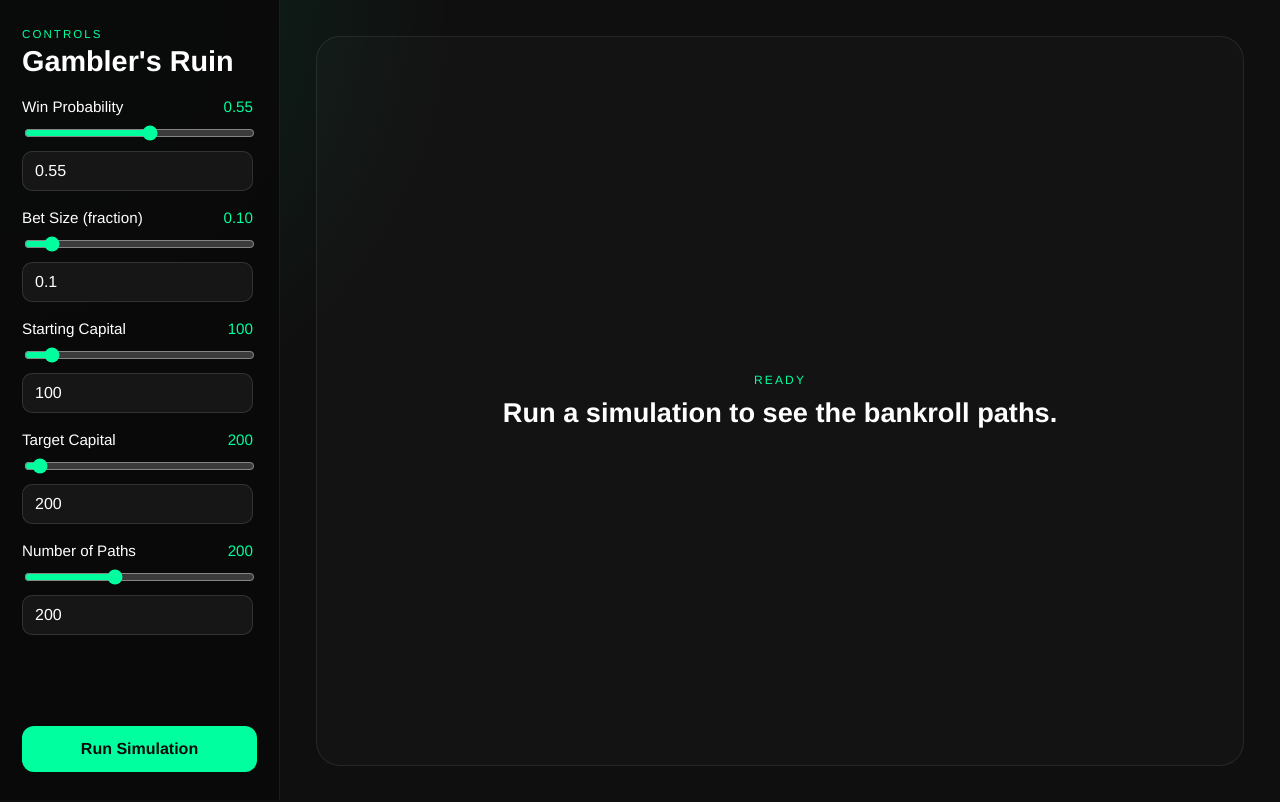
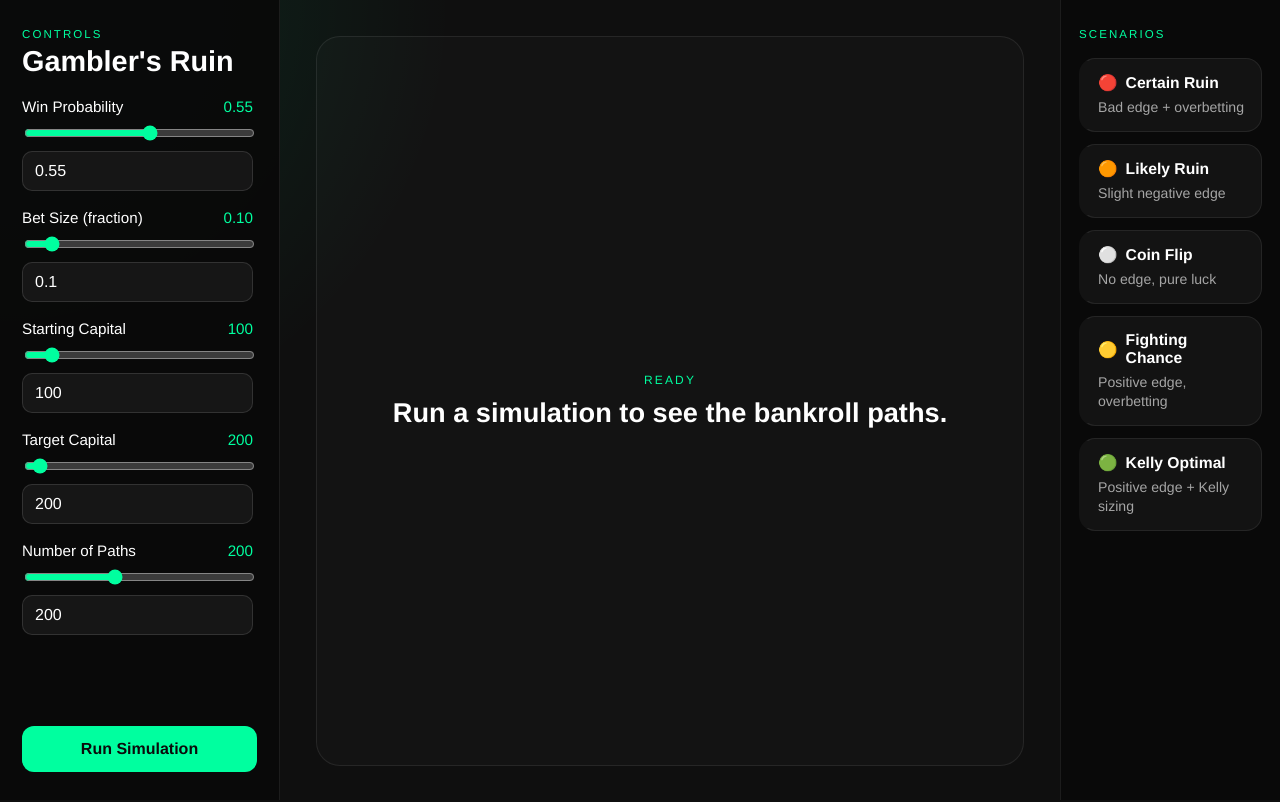
Before and after one commit to Eightalmond/Gambler-Ruin, a React (Vite) app in the folder gamblers-ruin/frontend/: page / in a window 1280 px wide. Built offline with nearby package versions, Linux system fonts and the light colour scheme.

Commit message:
preset buttons for params

```diff
--- a/gamblers-ruin/frontend/src/App.jsx
+++ b/gamblers-ruin/frontend/src/App.jsx
@@ -1,14 +1,67 @@
 import { useState } from "react";
 
-import ParameterPanel from "./ParameterPanel";
+import ParameterPanel, { buildInitialParams } from "./ParameterPanel";
 import PathsChart from "./PathsChart";
+import Presets from "./Presets";
 
 export default function App() {
+  const [params, setParams] = useState(buildInitialParams);
   const [result, setResult] = useState(null);
+  const [isLoading, setIsLoading] = useState(false);
+  const [error, setError] = useState("");
+  const [activePreset, setActivePreset] = useState(null);
+
+  async function runSimulation(nextParams = params) {
+    setIsLoading(true);
+    setError("");
+
+    try {
+      const response = await fetch("http://localhost:8000/simulate", {
+        method: "POST",
+        headers: {
+          "Content-Type": "application/json",
+        },
+        body: JSON.stringify(nextParams),
+      });
+
+      if (!response.ok) {
+        throw new Error("Simulation request failed");
+      }
+
+      const simulationResult = await response.json();
+      setResult({
+        ...simulationResult,
+        starting_capital: nextParams.starting_capital,
+        target: nextParams.target,
+      });
+    } catch (caughtError) {
+      setError(caughtError.message || "Unable to run simulation");
+      setResult(null);
+    } finally {
+      setIsLoading(false);
+    }
+  }
+
+  function handleSelectPreset(preset) {
+    const nextParams = {
+      ...params,
+      ...preset.params,
+    };
+
+    setParams(nextParams);
+    setActivePreset(preset.label);
+    runSimulation(nextParams);
+  }
 
   return (
     <div className="app-shell">
-      <ParameterPanel onResult={setResult} />
+      <ParameterPanel
+        params={params}
+        onParamsChange={setParams}
+        onRunSimulation={runSimulation}
+        isLoading={isLoading}
+        error={error}
+      />
       <main className="main-content">
         <div id="results" data-has-result={result ? "true" : "false"}>
           {result ? (
@@ -21,6 +74,7 @@ export default function App() {
           )}
         </div>
       </main>
+      <Presets onSelectPreset={handleSelectPreset} activePreset={activePreset} />
     </div>
   );
 }
--- a/gamblers-ruin/frontend/src/ParameterPanel.jsx
+++ b/gamblers-ruin/frontend/src/ParameterPanel.jsx
@@ -1,6 +1,4 @@
-import { useState } from "react";
-
-const FIELDS = [
+export const FIELDS = [
   {
     key: "p",
     label: "Win Probability",
@@ -43,7 +41,7 @@ const FIELDS = [
   },
 ];
 
-function buildInitialParams() {
+export function buildInitialParams() {
   return Object.fromEntries(
     FIELDS.map((field) => [field.key, field.defaultValue]),
   );
@@ -57,11 +55,13 @@ function formatValue(fieldKey, value) {
   return String(value);
 }
 
-export default function ParameterPanel({ onResult }) {
-  const [params, setParams] = useState(buildInitialParams);
-  const [isLoading, setIsLoading] = useState(false);
-  const [error, setError] = useState("");
-
+export default function ParameterPanel({
+  params,
+  onParamsChange,
+  onRunSimulation,
+  isLoading,
+  error,
+}) {
   function updateParam(field, rawValue) {
     const nextValue =
       field.key === "n_paths" ||
@@ -70,41 +70,10 @@ export default function ParameterPanel({ onResult }) {
         ? Number.parseInt(rawValue, 10)
         : Number.parseFloat(rawValue);
 
-    setParams((current) => ({
+    onParamsChange((current) => ({
       ...current,
       [field.key]: Number.isNaN(nextValue) ? field.min : nextValue,
     }));
-  }
-
-  async function runSimulation() {
-    setIsLoading(true);
-    setError("");
-
-    try {
-      const response = await fetch("http://localhost:8000/simulate", {
-        method: "POST",
-        headers: {
-          "Content-Type": "application/json",
-        },
-        body: JSON.stringify(params),
-      });
-
-      if (!response.ok) {
-        throw new Error("Simulation request failed");
-      }
-
-      const result = await response.json();
-      onResult({
-        ...result,
-        starting_capital: params.starting_capital,
-        target: params.target,
-      });
-    } catch (caughtError) {
-      setError(caughtError.message || "Unable to run simulation");
-      onResult(null);
-    } finally {
-      setIsLoading(false);
-    }
   }
 
   return (
@@ -148,7 +117,7 @@ export default function ParameterPanel({ onResult }) {
       <button
         className="run-button"
         type="button"
-        onClick={runSimulation}
+        onClick={() => onRunSimulation(params)}
         disabled={isLoading}
       >
         {isLoading ? "Running..." : "Run Simulation"}
--- /dev/null
+++ b/gamblers-ruin/frontend/src/Presets.jsx
@@ -0,0 +1,60 @@
+const PRESETS = [
+  {
+    label: "Certain Ruin",
+    emoji: "🔴",
+    description: "Bad edge + overbetting",
+    params: { p: 0.4, bet_fraction: 0.4, starting_capital: 100, target: 300, n_paths: 200 },
+  },
+  {
+    label: "Likely Ruin",
+    emoji: "🟠",
+    description: "Slight negative edge",
+    params: { p: 0.47, bet_fraction: 0.25, starting_capital: 100, target: 300, n_paths: 200 },
+  },
+  {
+    label: "Coin Flip",
+    emoji: "⚪",
+    description: "No edge, pure luck",
+    params: { p: 0.5, bet_fraction: 0.15, starting_capital: 100, target: 300, n_paths: 200 },
+  },
+  {
+    label: "Fighting Chance",
+    emoji: "🟡",
+    description: "Positive edge, overbetting",
+    params: { p: 0.55, bet_fraction: 0.25, starting_capital: 100, target: 300, n_paths: 200 },
+  },
+  {
+    label: "Kelly Optimal",
+    emoji: "🟢",
+    description: "Positive edge + Kelly sizing",
+    params: { p: 0.55, bet_fraction: 0.1, starting_capital: 100, target: 300, n_paths: 200 },
+  },
+];
+
+export default function Presets({ onSelectPreset, activePreset }) {
+  return (
+    <aside className="presets-panel">
+      <div className="presets-panel__header">
+        <p className="parameter-panel__eyebrow">Scenarios</p>
+      </div>
+
+      <div className="presets-panel__list">
+        {PRESETS.map((preset) => (
+          <button
+            key={preset.label}
+            type="button"
+            className={`preset-card${
+              activePreset === preset.label ? " preset-card--active" : ""
+            }`}
+            onClick={() => onSelectPreset(preset)}
+          >
+            <span className="preset-card__title">
+              {preset.emoji} <strong>{preset.label}</strong>
+            </span>
+            <span className="preset-card__description">{preset.description}</span>
+          </button>
+        ))}
+      </div>
+    </aside>
+  );
+}
--- a/gamblers-ruin/frontend/src/styles.css
+++ b/gamblers-ruin/frontend/src/styles.css
@@ -127,6 +127,7 @@ input {
 
 .main-content {
   margin-left: 280px;
+  margin-right: 220px;
   min-height: 100vh;
   padding: 36px;
 }
@@ -238,6 +239,65 @@ input {
   height: 540px;
 }
 
+.presets-panel {
+  position: fixed;
+  top: 0;
+  right: 0;
+  width: 220px;
+  height: 100vh;
+  padding: 28px 18px;
+  border-left: 1px solid rgba(255, 255, 255, 0.08);
+  background: rgba(10, 10, 10, 0.96);
+  display: flex;
+  flex-direction: column;
+  gap: 18px;
+}
+
+.presets-panel__list {
+  display: flex;
+  flex-direction: column;
+  gap: 12px;
+  overflow-y: auto;
+}
+
+.preset-card {
+  width: 100%;
+  padding: 14px 14px 14px 16px;
+  border: 1px solid rgba(255, 255, 255, 0.08);
+  border-left: 3px solid transparent;
+  border-radius: 16px;
+  background: #131313;
+  color: #ffffff;
+  text-align: left;
+  cursor: pointer;
+  display: flex;
+  flex-direction: column;
+  gap: 6px;
+  transition: background 0.2s ease, transform 0.2s ease, border-color 0.2s ease;
+}
+
+.preset-card:hover {
+  background: #1a1a1a;
+  transform: translateY(-1px);
+}
+
+.preset-card--active {
+  border-left-color: #00ff9f;
+}
+
+.preset-card__title {
+  display: flex;
+  align-items: center;
+  gap: 8px;
+  font-size: 0.98rem;
+}
+
+.preset-card__description {
+  color: rgba(255, 255, 255, 0.62);
+  font-size: 0.88rem;
+  line-height: 1.35;
+}
+
 @media (max-width: 800px) {
   .parameter-panel {
     position: static;
@@ -249,6 +309,7 @@ input {
 
   .main-content {
     margin-left: 0;
+    margin-right: 0;
     padding: 20px;
   }
 
@@ -271,4 +332,12 @@ input {
   .chart-wrapper {
     height: 360px;
   }
+
+  .presets-panel {
+    position: static;
+    width: 100%;
+    height: auto;
+    border-left: 0;
+    border-top: 1px solid rgba(255, 255, 255, 0.08);
+  }
 }
```
